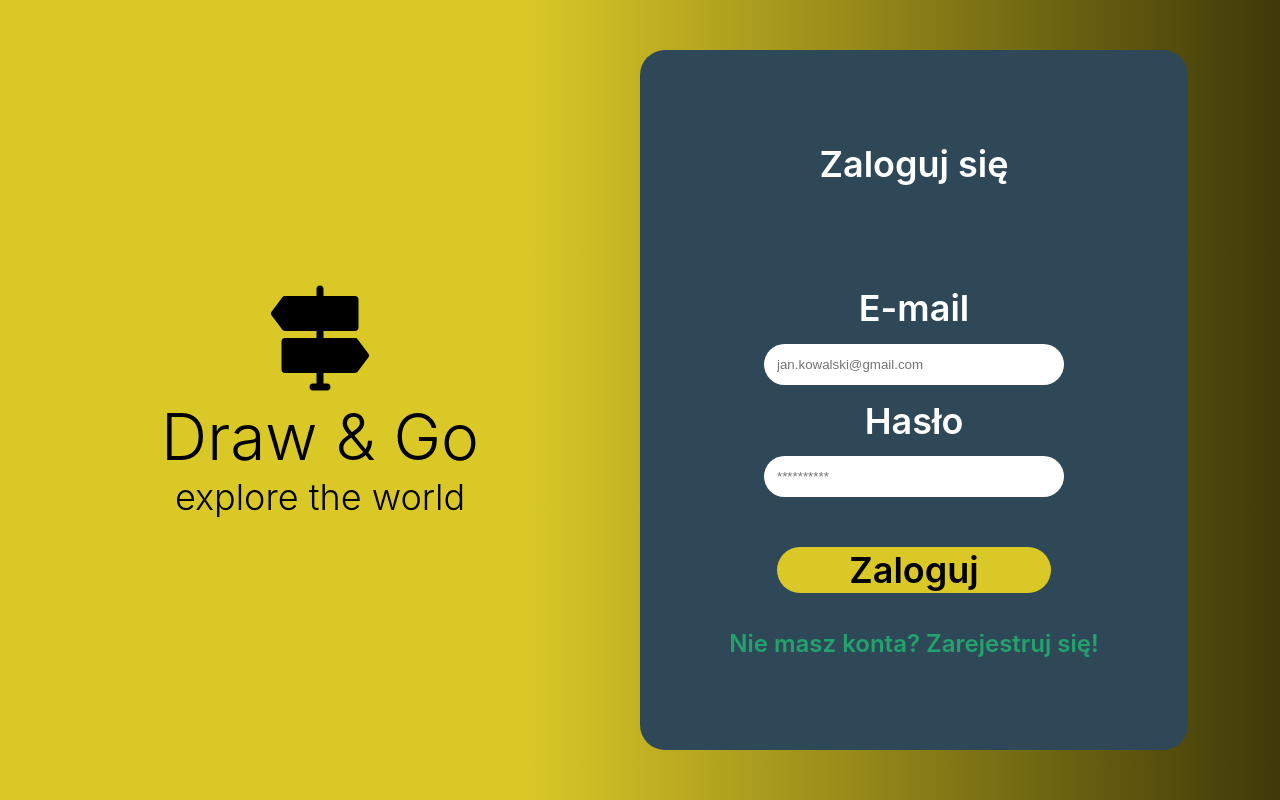
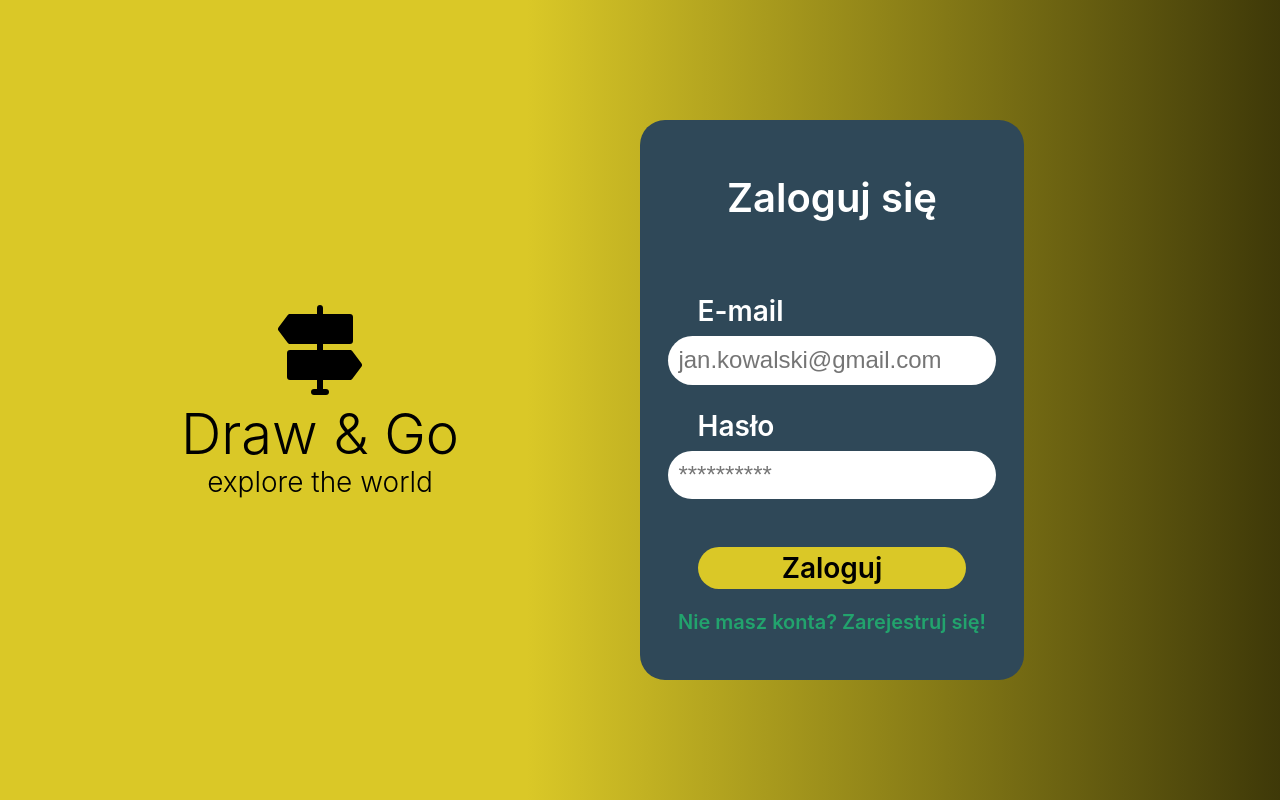
Before and after one commit to pepeni/DrawAndGo, a PHP site: page /public/views/login.html in a window 1280 px wide. Run offline with PHP 8.4, Linux system fonts and the light colour scheme.

Commit message:
html, css : login page

```diff
--- a/public/css/style.css
+++ b/public/css/style.css
@@ -27,48 +27,48 @@ form {
     flex-direction: column;
     justify-content: center;
     align-items: center;
-    width: 80%;
-    height: 40vh;
+    width: 30vw;
+    height: 70vh;
     background: #2F4858;
     border-radius: 25px;
-    width: 548px;
-    height: 700px;
 }
 button {
     background: #DAC827;
     border-radius: 25px;
-    width: 50%;
+    width: 70%;
     border: none;
     color: black;
-    margin: 1em;
-    line-height: 2.5em;
+    margin-top: 5vh;
+    margin-bottom: 1vh;
     font-family: 'Inter';
     font-style: normal;
     font-weight: 600;
-    font-size: 36px;
-    line-height: 44px;
+    font-size: 3.5vh;
+    line-height: 5vh;
 }
 
 input {
     background-color: white;
     border: none;
-    padding: 1em;
-    margin: 1em;
-    width: 50%;
+    padding: 1.3vh;
+    margin: 1vh;
+    width: 80%;
     border-radius: 25px;
+    height: 5%;
+    font-size: 3vh;
 }
 
 img {
-    width: 112px;
-    height: 112px;
+    width: 12vh;
+    height: 12vh;
 }
 
 .logo-text-1 {
     font-family: 'Inter';
     font-style: normal;
     font-weight: 300;
-    font-size: 64px;
-    line-height: 77px;
+    font-size: 7vh;
+    line-height: 8vh;
     text-align: center;
 
     color: #000000;
@@ -78,8 +78,8 @@ img {
     font-family: 'Inter';
     font-style: normal;
     font-weight: 300;
-    font-size: 36px;
-    line-height: 44px;
+    font-size: 3.5vh;
+    line-height: 4vh;
     text-align: center;
 
     color: #000000;
@@ -88,9 +88,9 @@ img {
     font-family: 'Inter';
     font-style: normal;
     font-weight: 600;
-    font-size: 36px;
-    line-height: 44px;
-
+    font-size: 5vh;
+    line-height: 6vh;
+    margin-top: 1vh;
 
     color: #FFFFFF;
 }
@@ -99,11 +99,10 @@ img {
     font-family: 'Inter';
     font-style: normal;
     font-weight: 600;
-    font-size: 36px;
-    line-height: 44px;
+    font-size: 3.5vh;
     text-align: left;
-    margin-top: 100px;
-
+    margin-top: 9vh;
+    width: 70%;
     color: #FFFFFF;
 }
 
@@ -111,20 +110,21 @@ img {
     font-family: 'Inter';
     font-style: normal;
     font-weight: 600;
-    font-size: 36px;
-    line-height: 44px;
-
+    font-size: 3.5vh;
+    width: 70%;
+    margin-top: 2vh;
 
     color: #FFFFFF;
 }
+
 
 a {
     font-family: 'Inter';
     font-style: normal;
     font-weight: 600;
-    font-size: 24px;
-    line-height: 29px;
+    font-size: 2.5vh;
     text-decoration: none;
+    margin-top: 1.6vh;
 }
 
 a:link {
@@ -134,3 +134,7 @@ a:link {
 a:visited {
     color: #22A36D;
 }
+
+a:hover {
+    color: #DAC827;
+}
--- a/public/views/login.html
+++ b/public/views/login.html
@@ -15,13 +15,14 @@
                 <label class="login-text">Zaloguj się</label>
 
                 <label for="email" class="email-text">E-mail</label>
-                <input name="email" type="text" placeholder="jan.kowalski@gmail.com">
+                <input name="email" type="text" placeholder="jan.kowalski@gmail.com" required>
 
                 <label for="password" class="password-text">Hasło</label>
-                <input name="password" type="password" placeholder="**********">
+                <input name="password" type="password" placeholder="**********" required>
 
                 <button>Zaloguj</button>
                 <a href="" class="register-link">Nie masz konta? Zarejestruj się!</a>
+
             </form>
         </div>
     </div>
```
